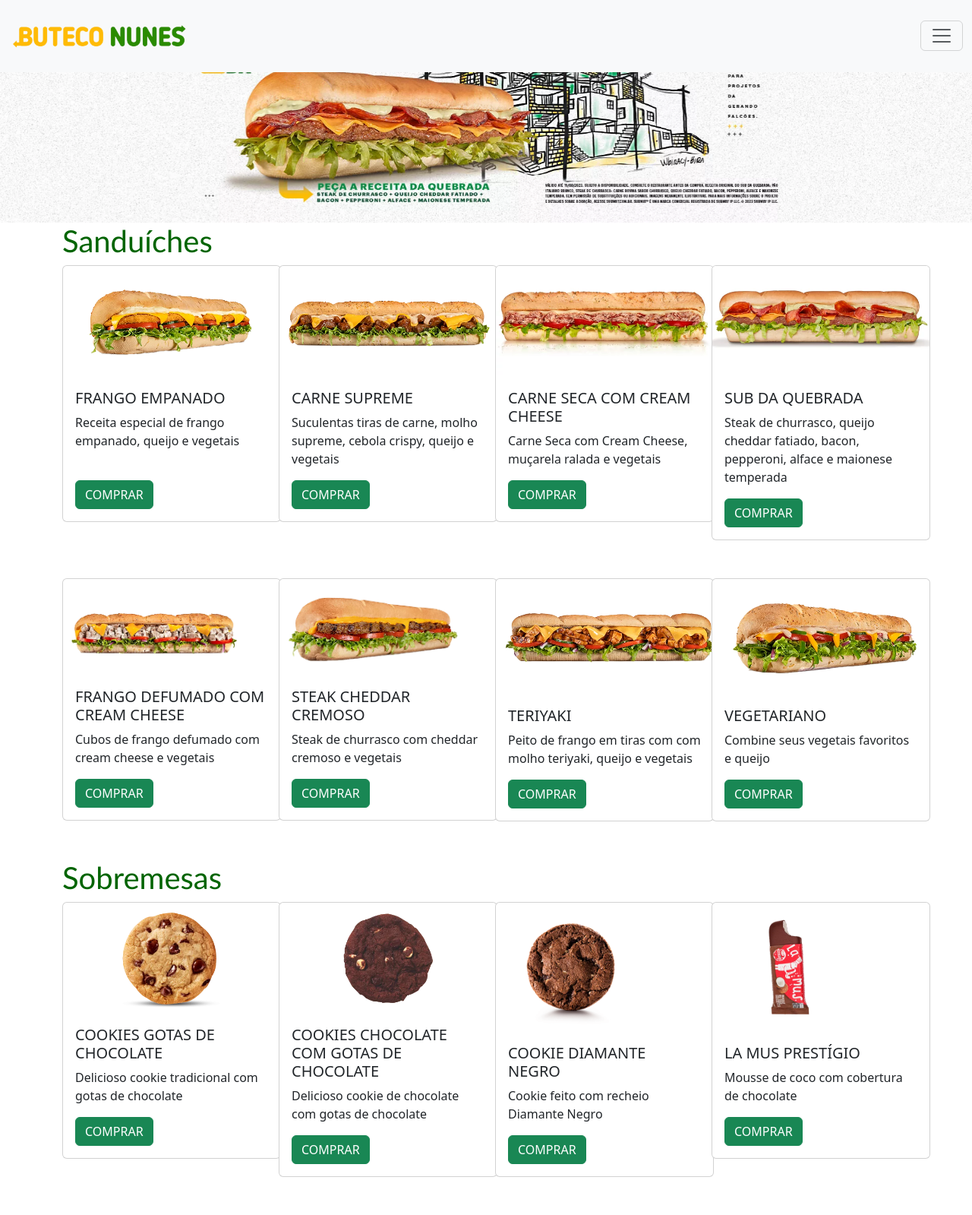
After one commit to leticiafernandap/lanchonetedonunestrabalho, a PHP site: page /cardapio.php in a window 1280 px wide. The commit adds this page. Shown: the whole page at 76% size. Run offline with PHP 8.4, Linux system fonts and the light colour scheme.

Commit message:
atualização

```diff
--- /dev/null
+++ b/cardapio.php
@@ -0,0 +1,172 @@
+<!DOCTYPE html>
+<html lang="pt-br">
+
+<head>
+    <meta charset="UTF-8">
+    <meta http-equiv="X-UA-Compatible" content="IE=edge">
+    <meta name="viewport" content="width=device-width, initial-scale=1.0">
+    <link href="https://cdn.jsdelivr.net/npm/bootstrap@5.3.0-alpha3/dist/css/bootstrap.min.css" rel="stylesheet" integrity="sha384-KK94CHFLLe+nY2dmCWGMq91rCGa5gtU4mk92HdvYe+M/SXH301p5ILy+dN9+nJOZ" crossorigin="anonymous">
+    <link rel="stylesheet" href="meucodigo.css">
+    <title>Cardapio</title>
+</head>
+
+<body>
+    <?php
+    include("menu.php");
+    ?>
+    <div id="carouselExample" class="carousel slide">
+        <div class="carousel-inner">
+            <div class="carousel-item active">
+                <img src="img/lanchedaquebrada.jpg" class="d-block w-100" alt="...">
+            </div>
+            <div class="carousel-item">
+                <img src="img/lanchesubwayecoca.jpg" class="d-block w-100" alt="...">
+            </div>
+            <div class="carousel-item">
+                <img src="img/lancheteriaki.jpg" class="d-block w-100" alt="...">
+            </div>
+        </div>
+        <button class="carousel-control-prev" type="button" data-bs-target="#carouselExample" data-bs-slide="prev">
+            <span class="carousel-control-prev-icon" aria-hidden="true"></span>
+            <span class="visually-hidden">Previous</span>
+        </button>
+        <button class="carousel-control-next" type="button" data-bs-target="#carouselExample" data-bs-slide="next">
+            <span class="carousel-control-next-icon" aria-hidden="true"></span>
+            <span class="visually-hidden">Next</span>
+        </button>
+    </div>
+    <div class="container">
+        <h1>Sanduíches</h1>
+        <div class="row row-cols-1 row-cols-md-4 g-4"> <!-- 1º Linha -->
+            <div class="col">
+                <div class="card" style="width: 18rem;">
+                    <img src="sub/Frangoempanado.webp" class="card-img-top" alt="...">
+                    <div class="card-body">
+                        <h5 class="card-title">FRANGO EMPANADO</h5>
+                        <p class="card-text">Receita especial de frango empanado, queijo e vegetais <br> <br> </p>
+                        <a href="#" class="btn btn-success">COMPRAR</a>
+                    </div>
+                </div>
+            </div>
+            <div class="col">
+                <div class="card" style="width: 18rem;">
+                    <img src="sub/_Carne-Supreme_.webp" class="card-img-top" alt="">
+                    <div class="card-body">
+                        <h5 class="card-title">CARNE SUPREME</h5>
+                        <p class="card-text">Suculentas tiras de carne, molho supreme, cebola crispy, queijo e vegetais</p>
+                        <a href="#" class="btn btn-success">COMPRAR</a>
+                    </div>
+                </div>
+            </div>
+            <div class="col">
+                <div class="card" style="width: 18rem;">
+                    <img src="sub/Sub_Carne_Seca.webp" class="card-img-top" alt="...">
+                    <div class="card-body">
+                        <h5 class="card-title">CARNE SECA COM CREAM CHEESE</h5>
+                        <p class="card-text">Carne Seca com Cream Cheese, muçarela ralada e vegetais</p>
+                        <a href="#" class="btn btn-success">COMPRAR</a>
+                    </div>
+                </div>
+            </div>
+            <div class="col">
+                <div class="card" style="width: 18rem;">
+                    <img src="sub/Sub_Quebrada_.webp" class="card-img-top" alt="...">
+                    <div class="card-body">
+                        <h5 class="card-title">SUB DA QUEBRADA</h5>
+                        <p class="card-text">Steak de churrasco, queijo cheddar fatiado, bacon, pepperoni, alface e maionese temperada</p>
+                        <a href="#" class="btn btn-success">COMPRAR</a>
+                    </div>
+                </div>
+            </div>
+        </div>
+        <div class="row row-cols-1 row-cols-md-4 g-4"> <!-- 2º Linha -->
+            <div class="col">
+                <div class="card" style="width: 18rem;">
+                    <img src="sub/Carne-Defumada-Cream-Cheese_Frontal.webp" alt="" width="250">
+                    <div class="card-body">
+                        <h5 class="card-title">FRANGO DEFUMADO COM CREAM CHEESE</h5>
+                        <p class="card-text">Cubos de frango defumado com cream cheese e vegetais <br> </p>
+                        <a href="#" class="btn btn-success">COMPRAR</a>
+                    </div>
+                </div>
+            </div>
+            <div class="col">
+                <div class="card" style="width: 18rem;">
+                    <img src="sub/Steak_Cheddar_Cremoso.webp" alt="" width="250">
+                    <div class="card-body">
+                        <h5 class="card-title">STEAK CHEDDAR CREMOSO</h5>
+                        <p class="card-text">Steak de churrasco com cheddar cremoso e vegetais</p>
+                        <a href="#" class="btn btn-success">COMPRAR</a>
+                    </div>
+                </div>
+            </div>
+            <div class="col">
+                <div class="card" style="width: 18rem;">
+                    <img src="sub/_Frango_Teriyaki_.webp" alt="" width="300">
+                    <div class="card-body">
+                        <h5 class="card-title">TERIYAKI</h5>
+                        <p class="card-text">Peito de frango em tiras com com molho teriyaki, queijo e vegetais </p>
+                        <a href="#" class="btn btn-success">COMPRAR</a>
+                    </div>
+                </div>
+            </div>
+            <div class="col">
+                <div class="card" style="width: 18rem;">
+                    <img src="sub/Vegetariano.webp" alt="" width="300">
+                    <div class="card-body">
+                        <h5 class="card-title">VEGETARIANO</h5>
+                        <p class="card-text">Combine seus vegetais favoritos e queijo </p>
+                        <a href="#" class="btn btn-success">COMPRAR</a>
+                    </div>
+                </div>
+            </div>
+        </div>
+        <h1>Sobremesas</h1>
+        <div class="row row-cols-1 row-cols-md-4 g-4"> <!-- 1º Linha -->
+            <div class="col">
+                <div class="card" style="width: 18rem;">
+                    <img src="sub/Cookies-Gotas-de-Chocolate-1.webp" class="card-img-top" alt="...">
+                    <div class="card-body">
+                        <h5 class="card-title">COOKIES GOTAS DE CHOCOLATE</h5>
+                        <p class="card-text">Delicioso cookie tradicional com gotas de chocolate </p>
+                        <a href="#" class="btn btn-success">COMPRAR</a>
+                    </div>
+                </div>
+            </div>
+            <div class="col">
+                <div class="card" style="width: 18rem;">
+                    <img src="sub/Chocolate-com-Gotas-de-Chocolate.webp" class="card-img-top" alt="">
+                    <div class="card-body">
+                        <h5 class="card-title">COOKIES CHOCOLATE COM GOTAS DE CHOCOLATE</h5>
+                        <p class="card-text">Delicioso cookie de chocolate com gotas de chocolate</p>
+                        <a href="#" class="btn btn-success">COMPRAR</a>
+                    </div>
+                </div>
+            </div>
+            <div class="col">
+                <div class="card" style="width: 18rem;">
+                    <img src="sub/Cookie_.webp" alt="" width="200">
+                    <div class="card-body">
+                        <h5 class="card-title">COOKIE DIAMANTE NEGRO</h5>
+                        <p class="card-text">Cookie feito com recheio Diamante Negro</p>
+                        <a href="#" class="btn btn-success">COMPRAR</a>
+                    </div>
+                </div>
+            </div>
+            <div class="col">
+                <div class="card" style="width: 18rem;">
+                    <img src="sub/Lamus_Prestigio.webp" alt="" width="200">
+                    <div class="card-body">
+                        <h5 class="card-title">LA MUS PRESTÍGIO</h5>
+                        <p class="card-text">Mousse de coco com cobertura de chocolate</p>
+                        <a href="#" class="btn btn-success">COMPRAR</a>
+                    </div>
+                </div>
+            </div>
+        </div>
+    </div>
+
+</body>
+<script src="https://cdn.jsdelivr.net/npm/bootstrap@5.3.0-alpha3/dist/js/bootstrap.bundle.min.js" integrity="sha384-ENjdO4Dr2bkBIFxQpeoTz1HIcje39Wm4jDKdf19U8gI4ddQ3GYNS7NTKfAdVQSZe" crossorigin="anonymous"></script>
+
+</html>
--- a/menu.php
+++ b/menu.php
@@ -12,29 +12,11 @@
             <div class="offcanvas-body">
                 <ul class="navbar-nav justify-content-end flex-grow-1 pe-3">
                     <li class="nav-item">
-                            <a class="nav-link active" aria-current="page" href="#">Home</a>
+                        <a class="nav-link active" aria-current="page" href="index.php">INÍCIO</a>
                     </li>
                     <li class="nav-item">
-                            <a class="nav-link" href="#">Link</a>
+                        <a class="nav-link" href="cardapio.php">CARDÁPIO</a>
                     </li>
-                        <li class="nav-item dropdown">
-                            <a class="nav-link dropdown-toggle" href="#" role="button" data-bs-toggle="dropdown" aria-expanded="false">
-                                Dropdown
-                            </a>
-                            <ul class="dropdown-menu">
-                                <li><a class="dropdown-item" href="#">Action</a></li>
-                                <li><a class="dropdown-item" href="#">Another action</a></li>
-                                <li>
-                                    <hr class="dropdown-divider">
-                                </li>
-                                <li><a class="dropdown-item" href="#">Something else here</a></li>
-                            </ul>
-                        </li>
-                    </ul>
-                    <form class="d-flex mt-3" role="search">
-                        <input class="form-control me-2" type="search" placeholder="Search" aria-label="Search">
-                        <button class="btn btn-outline-success" type="submit">Search</button>
-                    </form>
             </div>
         </div>
     </div>
--- a/meucodigo.css
+++ b/meucodigo.css
@@ -1,4 +1,8 @@
 h1{
+    margin-bottom: 50;
 font-family: 'Gill Sans', 'Gill Sans MT', Calibri, 'Trebuchet MS', sans-serif;
 color: darkgreen;
 }
+.row{
+    margin-bottom: 50px;
+}
```
Also changed, not shown: index.php (+20 -61 lines), sub/Carne-Defumada-Cream-Cheese_Frontal.webp (added), sub/Chocolate-com-Gotas-de-Chocolate.webp (added), sub/Cookie_.webp (added), sub/Cookies-Gotas-de-Chocolate-1.webp (added), sub/Frangoempanado.webp (added), sub/La-Mus.webp (added), sub/Lamus_Prestigio.webp (added), sub/Steak_Cheddar_Cremoso.webp (added), sub/Sub_Carne_Seca.webp (added), sub/Sub_Quebrada_.webp (added), sub/Vegetariano.webp (added), sub/_Carne-Supreme_.webp (added), sub/_Frango_Teriyaki_.webp (added). Lines whose indentation alone changed are shown as unchanged.
